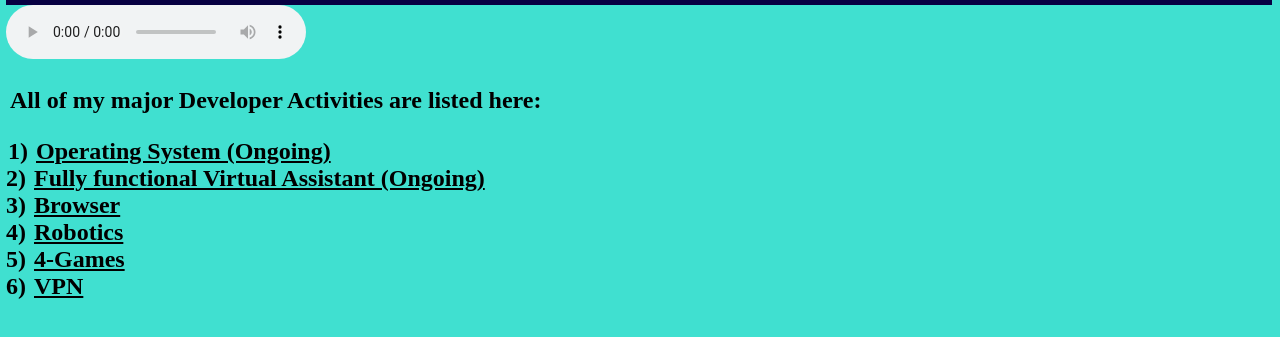
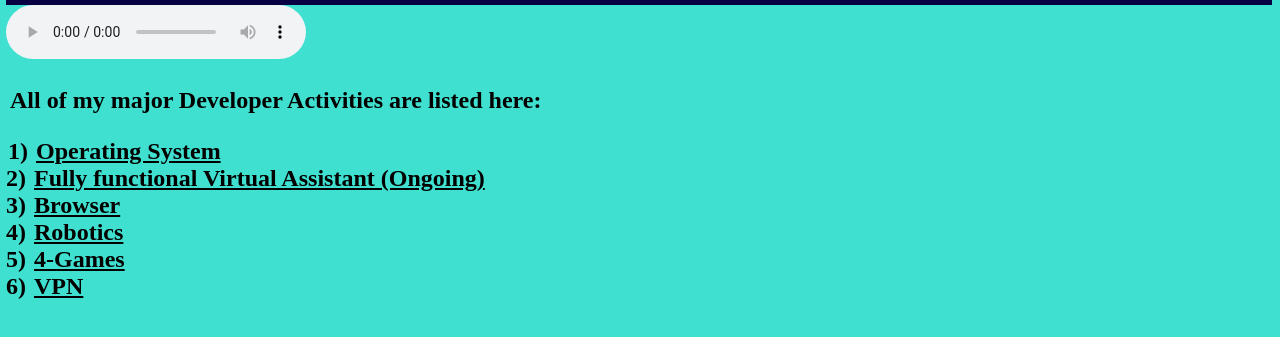
Before and after one commit to antonioshivam/solrtour.github.io, a plain HTML site: page index.html in a window 1280 px wide. Shown: the part 83-420 px from the top of the page. Drawn offline with Linux system fonts and the light colour scheme.

Commit message:
Update index.html

```diff
--- a/index.html
+++ b/index.html
@@ -58,7 +58,7 @@ nav{
 <h2>
 <p><b>All of my major Developer Activities are listed here:</b></p>
 <b>
-    1) <a href="#" style="color:black;"> Operating System (Ongoing)</a><br>
+    1) <a href="#" style="color:black;"> Operating System</a><br>
     2) <a href="#" style="color:black;">Fully functional Virtual Assistant (Ongoing)</a><br>
     3) <a href="#" style="color:black;">Browser</a><br>
     4) <a href="#" style="color:black;">Robotics</a><br>
```
